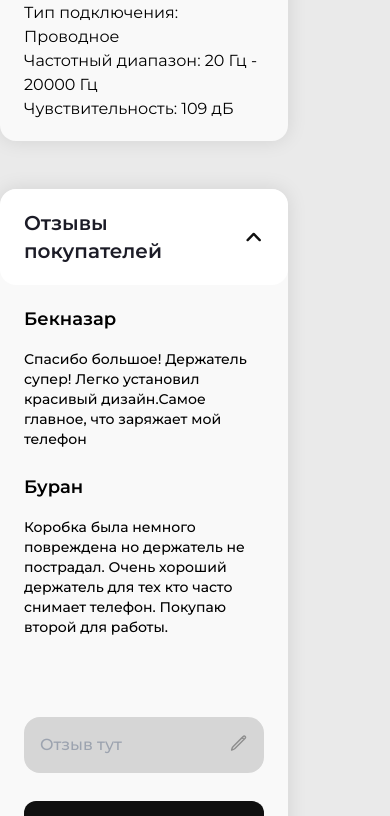
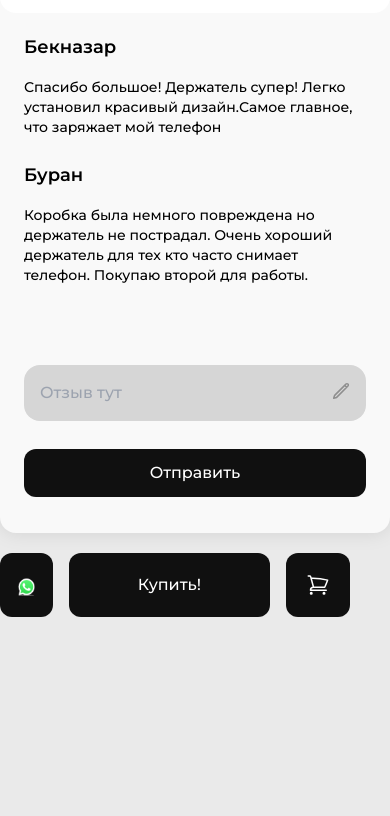
Before and after one commit to beks2995/market, a React (Create React App) app: page /product/1 in a window 390 px wide. Shown: the part 1176-1992 px from the top of the page. After the commit the page ends 1793 px from the top, so only its background shows below. Built offline with nearby package versions, Linux system fonts and the light colour scheme; no server answers.

Commit message:
changed styling for smaller screens

```diff
--- a/src/components/Product/Button.tsx
+++ b/src/components/Product/Button.tsx
@@ -1,9 +1,9 @@
 import React from 'react'
 import { ButtonProps } from './types'
 
-function Button({children, classes,type}:ButtonProps) {
+function Button({children, classes,type, bgColor="bg-dark-300", isLink=false}:ButtonProps) {
   return (
-    <button type={type??"button"} className={`flex items-center justify-center p-3 font-medium text-white rounded-xl bg-dark-300 ${classes}`} >{children}</button>
+    <button type={type??"button"} className={`flex items-center justify-center font-medium text-white rounded-xl ${bgColor} ${classes}`} >{children}</button>
   )
 }
 
--- a/src/components/Product/CommentTextArea.tsx
+++ b/src/components/Product/CommentTextArea.tsx
@@ -30,7 +30,7 @@ function CommentTextArea({ setComments }: CommentTextAreaProps) {
     e.preventDefault();
     setComments((currentComments) => [
       ...(currentComments ?? []),
-      { username: "Adelya", comment: text },
+      { username: "Аделя", comment: text },
     ]);
     setText("");
   };
@@ -48,7 +48,7 @@ function CommentTextArea({ setComments }: CommentTextAreaProps) {
         ></textarea>
         <PencilIcon className="h-5 ml-3 stroke-2 text-dark-30" />
       </div>
-      <Button type="submit" classes="mb-4 md:w-[200px] w-full">Отправить</Button>
+      <Button type="submit" classes="mb-4 md:w-[200px] w-full p-3">Отправить</Button>
     </form>
   );
 }
--- a/src/components/Product/types.tsx
+++ b/src/components/Product/types.tsx
@@ -16,6 +16,8 @@ export type ButtonProps={
   children: React.ReactNode;
   classes?:string;
   type?:"button" | "submit" | "reset" | undefined;
+  bgColor?:string;
+  isLink?:boolean;
 }
 
 export type CommentProps = {
--- a/src/pages/product/ProductPage.tsx
+++ b/src/pages/product/ProductPage.tsx
@@ -25,7 +25,7 @@ export default function ProductPage() {
         discount={20}
         category="Автодержатель"
       />
-      <div className="relative grid items-start grid-cols-4 gap-5 mt-6">
+      <div className="relative grid items-start grid-cols-1 gap-5 mt-6 lg:grid-cols-4">
         <div className="col-span-3 space-y-12">
           <Collapse title="Описание и характеристики" isOpen={true}>
             Активное шумоподавление: Нет <br />
@@ -35,13 +35,16 @@ export default function ProductPage() {
             Комплектация: Наушники <br />
             Материал корпуса: Пластик, резина <br />
             Микрофон: Да <br />
-            Назначение: Проводные наушники<br />
+            Назначение: Проводные наушники
+            <br />
             Ответить/закончить разговор: Да <br />
-            Разъем наушников: Lightning<br />
+            Разъем наушников: Lightning
+            <br />
             Регулятор громкости: Да <br />
             Тип крепления: Без крепления <br />
             Тип наушников: Вкладыши ("таблетки") <br />
-            Тип подключения: Проводное<br />
+            Тип подключения: Проводное
+            <br />
             Частотный диапазон: 20 Гц - 20000 Гц <br />
             Чувствительность: 109 дБ
           </Collapse>
@@ -49,11 +52,12 @@ export default function ProductPage() {
             <CommentSection />
           </Collapse>
         </div>
-        <div className="sticky top-2">
-          <Button classes="mb-4 w-full">Купить!</Button>
-          <Button classes="w-full">
-            <ShoppingCartIcon className="h-6 mr-3 " />
-            Добавить в корзину
+        <div className="sticky flex flex-row items-stretch gap-4 top-2 lg:flex-col">
+          <Button classes="lg:hidden bg-[#43D854] p-4"><img className="w-10 h-auto" src="/images/whatsapp-icon.png" alt="whatsapp icon" /></Button>
+          <Button classes=" w-full grow lg:p-3 p-5">Купить!</Button>
+          <Button classes="lg:w-full lg:p-3 p-5">
+            <ShoppingCartIcon className="h-6 lg:mr-3 " />
+            <span className="hidden lg:inline">Добавить в корзину</span>
           </Button>
         </div>
       </div>
```
Also changed, not shown: public/images/whatsapp-icon.png (added).
